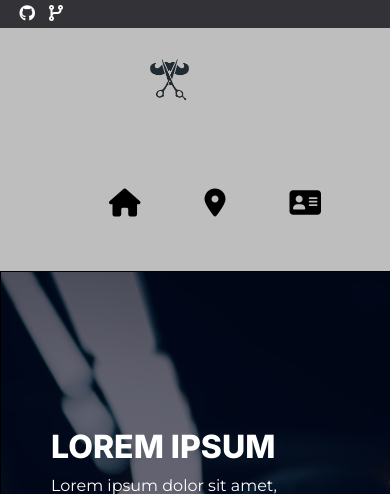
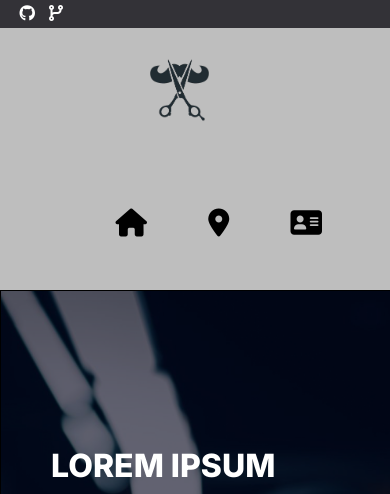
Before and after one commit to Shinki7/wf, a PHP site: page / in a window 390 px wide. Shown: the top 494 px of the page. Run offline with PHP 8.4, Linux system fonts and the light colour scheme.

Commit message:
Responsive 0.1.6.1

```diff
--- a/css/style.css
+++ b/css/style.css
@@ -187,15 +187,14 @@ footer {
 	header img {
         margin-left: 150px;
 		float: none;
-        height: 10%;
-        width: 10%;
+        height: 15%;
+        width: 15%;
 	}
 	.navbar ul{
-        display: inline-block;
+        font-size: 5px;
         justify-content: center;
         align-items: center;
 		float: none;
-        padding: 1px 1px;
 	}
 	.box .col-4 {
 		width:100%;
```
